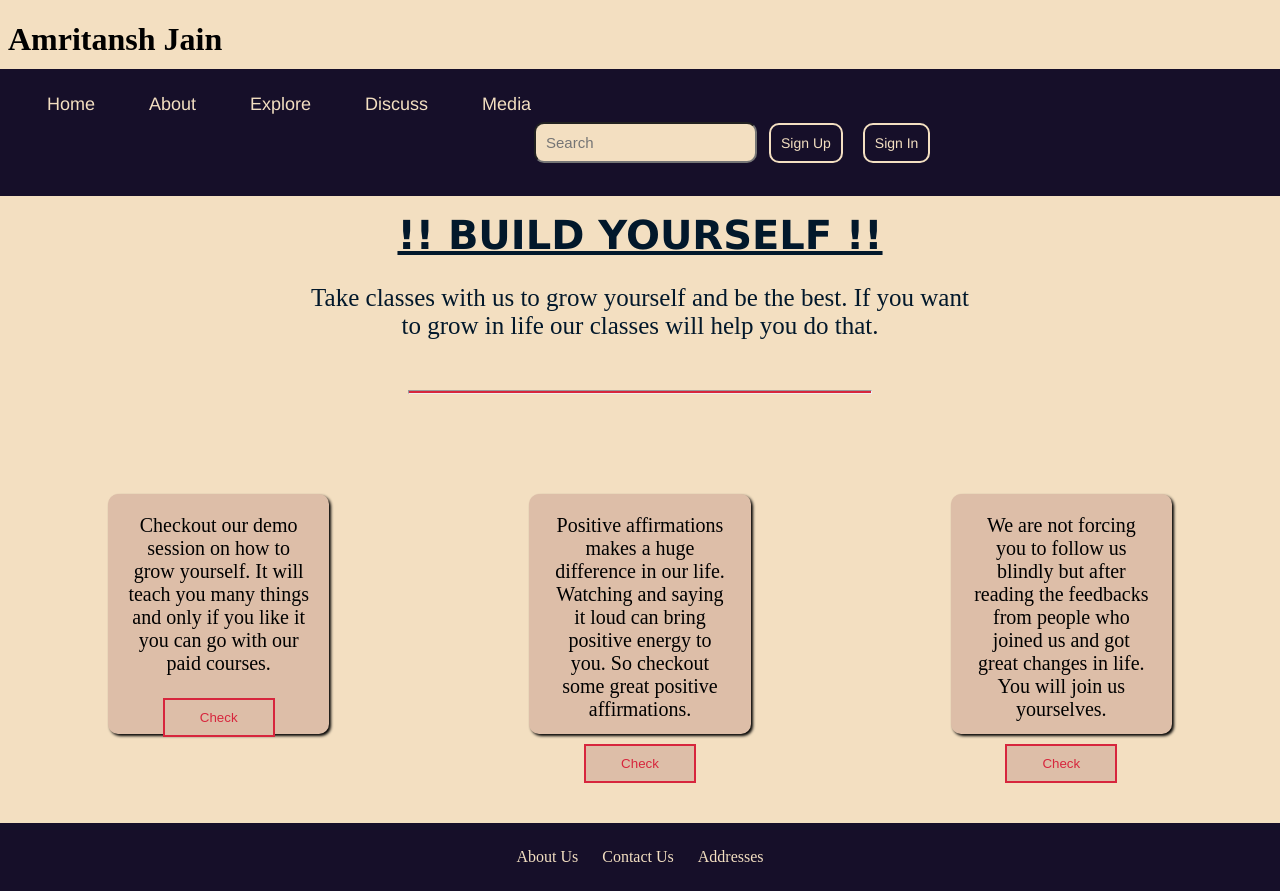
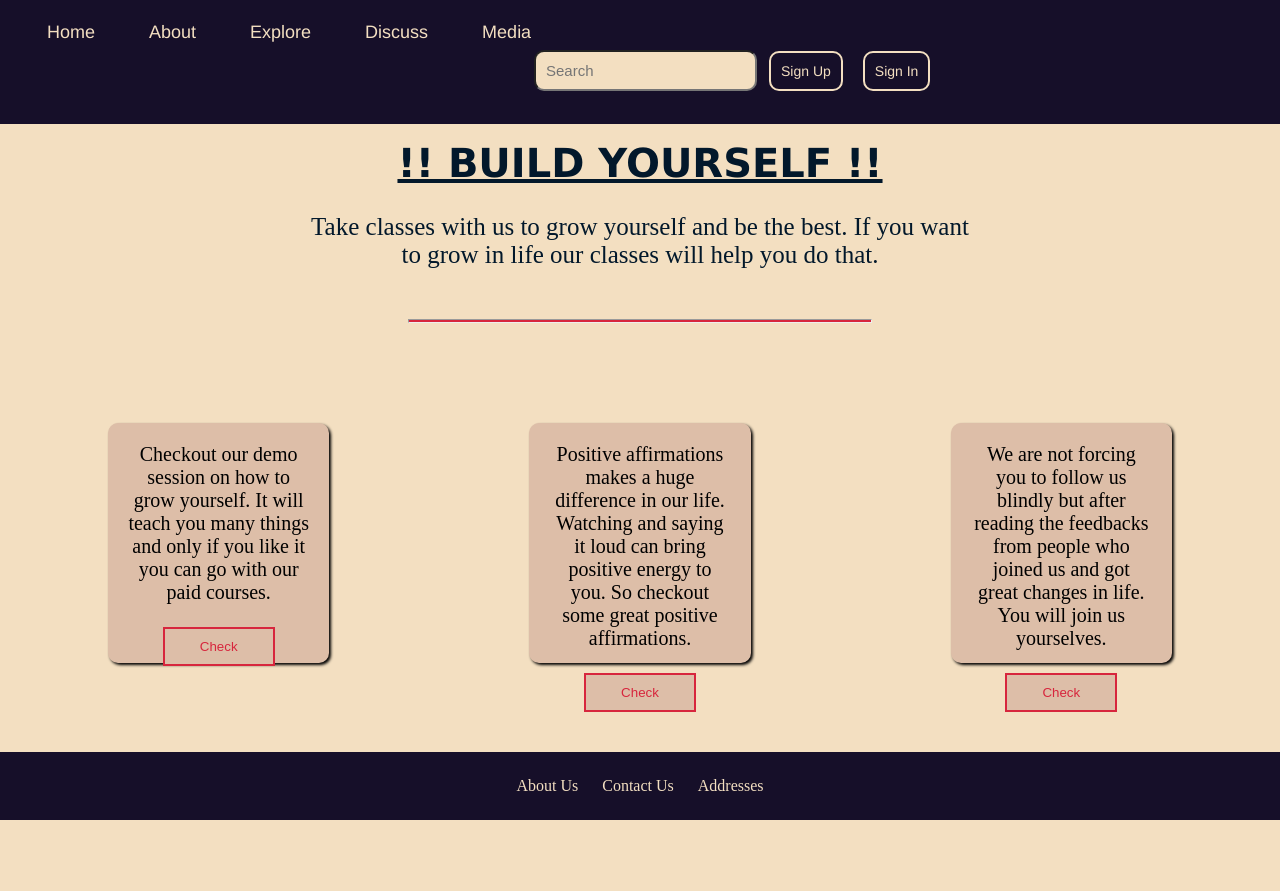
Before and after one commit to Amritansh18/assignment, a plain HTML site: page index.html in a window 1280 px wide. After the commit the page ends 820 px from the top, so only its background shows below. Drawn offline with Linux system fonts and the light colour scheme.

Commit message:
heading removed

```diff
--- a/index.html
+++ b/index.html
@@ -7,7 +7,6 @@
     <link rel="stylesheet" href="index.css">
 </head>
 <body>
-    <div><h1>Amritansh Jain</h1></div>
     <div>
         <nav>
             <a class="navbar" href="#" title="Home">Home</a>
```
